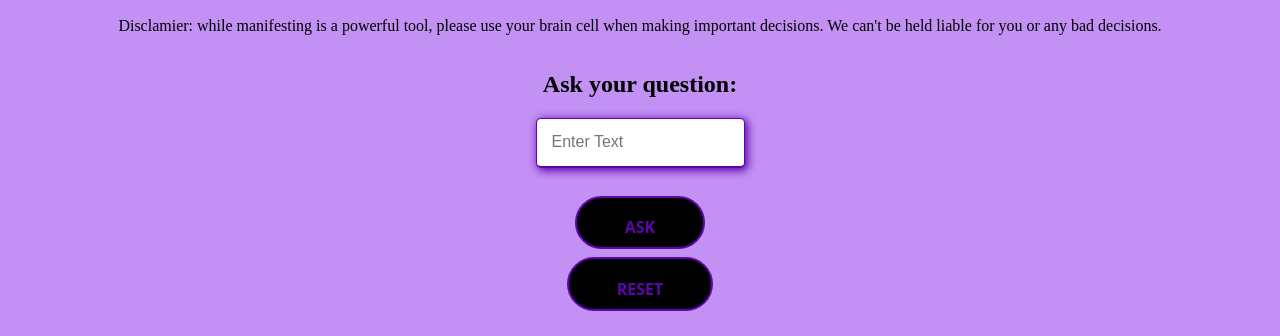
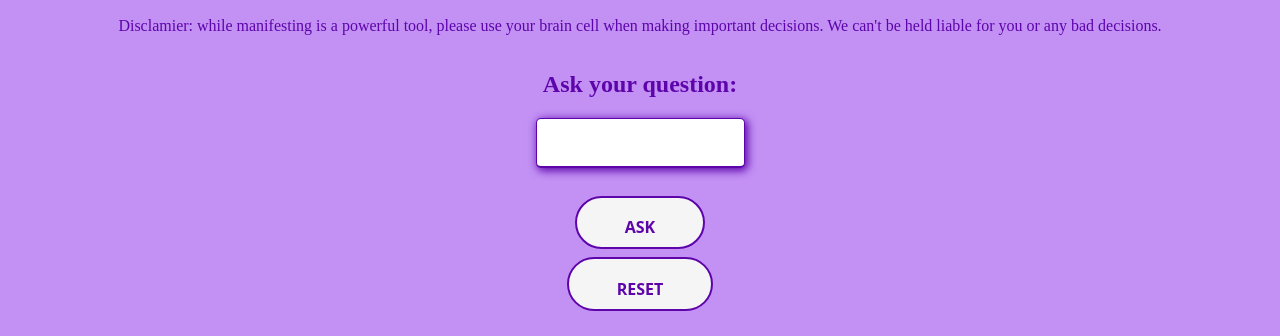
Before and after one commit to maviles7/magic8, a plain HTML site: page index.html in a window 1280 px wide. Shown: the part 87-423 px from the top of the page. Drawn offline with Linux system fonts and the light colour scheme.

Commit message:
more CSS

```diff
--- a/css/style.css
+++ b/css/style.css
@@ -5,6 +5,7 @@ body {
     justify-content: center;
     align-items: center;
     align-content: center;
+    color: #5d04ab;
 }
 
 .intro {
@@ -106,7 +107,7 @@ img {
 
 .button-style {
   -webkit-tap-highlight-color: transparent;
-  background-color: #000;
+  background-color: whitesmoke;
   background-image: none;
   color: #5d04ab;
   cursor: pointer;
@@ -131,7 +132,6 @@ img {
 
 .button-style svg {
   display: block;
-  vertical-align: middle;
 }
 
 .button-style [hidden] {
--- a/index.html
+++ b/index.html
@@ -15,7 +15,7 @@
     </div>
     <div class="question-container">
         <h2>Ask your question: </h2>
-        <input type="text" name="text" placeholder="Enter Text" id="question">
+        <input type="text" name="text" id="question">
     </div>
     <div class="button">
         <!-- <button id="submit">ask.</button> -->
```
